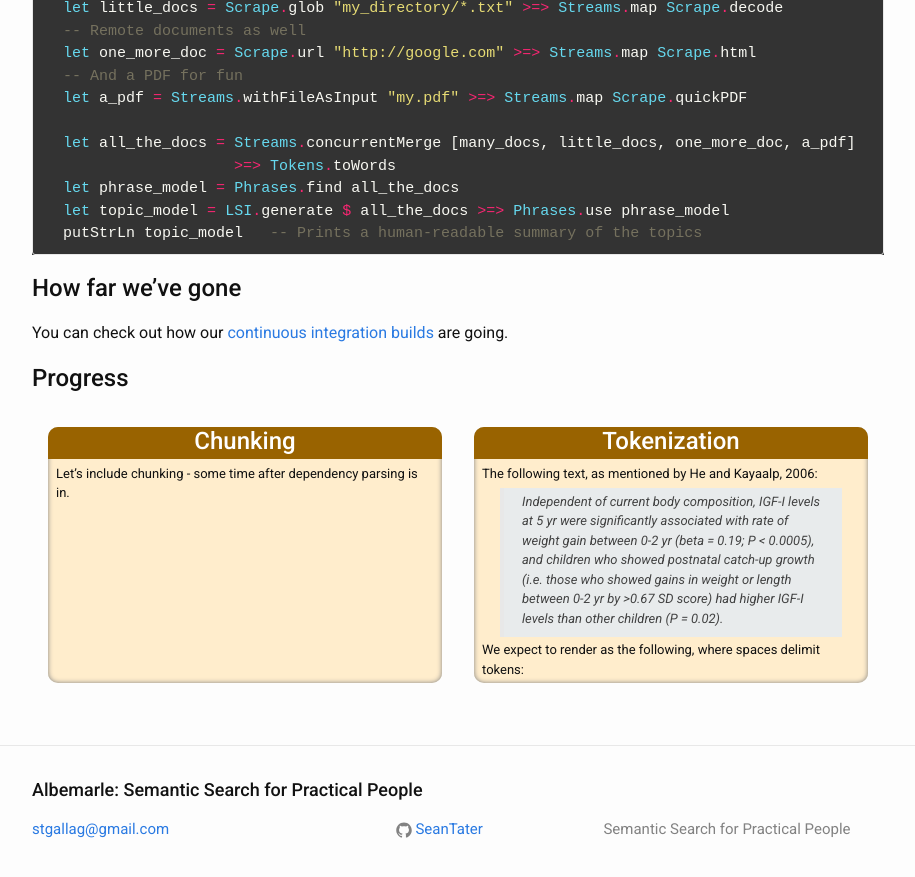
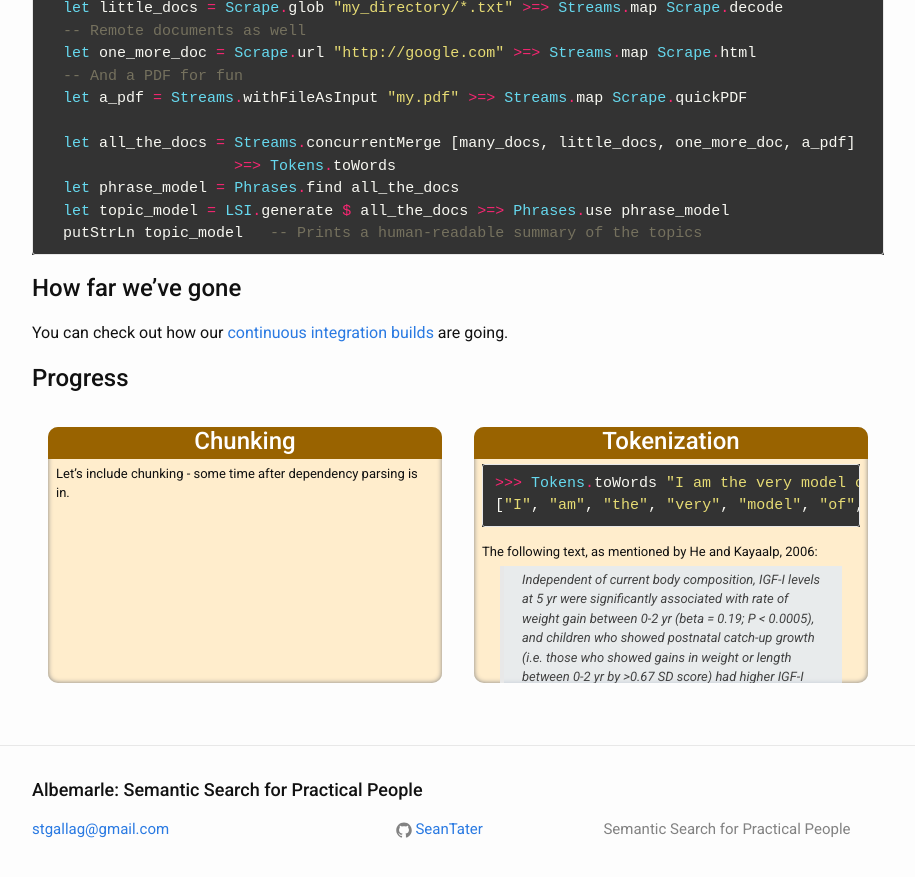
Before and after one commit to SeanTater/albemarle, a Jekyll site: the page built from index.html, in a window 1280 px wide and 900 px high, scrolled down 594 px. Shown: the top 877 px of the window, without its empty margins (96-1011 px from the left). Built offline with Jekyll 4.4.1, drawn with Linux system fonts in a browser that asks for light colours; nearby versions of some CDN libraries.

Commit message:
Updated Github Issue JSON for gh-pages

````diff
--- a/_data/issues.json
+++ b/_data/issues.json
@@ -191,8 +191,8 @@
     },
     "comments": 0,
     "created_at": "2016-05-05T14:04:20Z",
-    "updated_at": "2016-05-05T14:04:20Z",
+    "updated_at": "2016-05-11T13:59:57Z",
     "closed_at": null,
-    "body": "The following text, as mentioned by He and Kayaalp, 2006:\r\n\r\n> Independent of current body composition, IGF-I levels at 5 yr were significantly associated with rate of weight gain between 0-2 yr (beta = 0.19; P &lt; 0.0005), and children who showed postnatal catch-up growth (i.e. those who showed gains in weight or length between 0-2 yr by >0.67 SD score) had higher IGF-I levels than other children (P = 0.02). \r\n\r\nWe expect to render as the following, where spaces delimit tokens:\r\n\r\n> Independent of current body composition , IGF-I levels at 5 yr were significantly associated with rate of weight gain between 0-2 yr ( beta = 0.19 P &lt; 0.0005 ) , and children who showed postnatal catch-up growth ( i.e. those who showed gains in weight or length between 0-2 yr by > 0.67 SD score ) had higher IGF-I levels than other children ( P = 0.02 ) .\r\n\r\n"
+    "body": "```haskell\r\n>>> Tokens.toWords \"I am the very model of a modern major general..\"\r\n[\"I\", \"am\", \"the\", \"very\", \"model\", \"of\", \"a\", \"modern\", \"major\", \"general\", \"..\"]\r\n```\r\n\r\nThe following text, as mentioned by He and Kayaalp, 2006:\r\n\r\n> Independent of current body composition, IGF-I levels at 5 yr were significantly associated with rate of weight gain between 0-2 yr (beta = 0.19; P &lt; 0.0005), and children who showed postnatal catch-up growth (i.e. those who showed gains in weight or length between 0-2 yr by >0.67 SD score) had higher IGF-I levels than other children (P = 0.02). \r\n\r\nWe expect to render as the following, where spaces delimit tokens:\r\n\r\n> Independent of current body composition , IGF-I levels at 5 yr were significantly associated with rate of weight gain between 0-2 yr ( beta = 0.19 P &lt; 0.0005 ) , and children who showed postnatal catch-up growth ( i.e. those who showed gains in weight or length between 0-2 yr by > 0.67 SD score ) had higher IGF-I levels than other children ( P = 0.02 ) .\r\n\r\n"
   }
 ]
````
